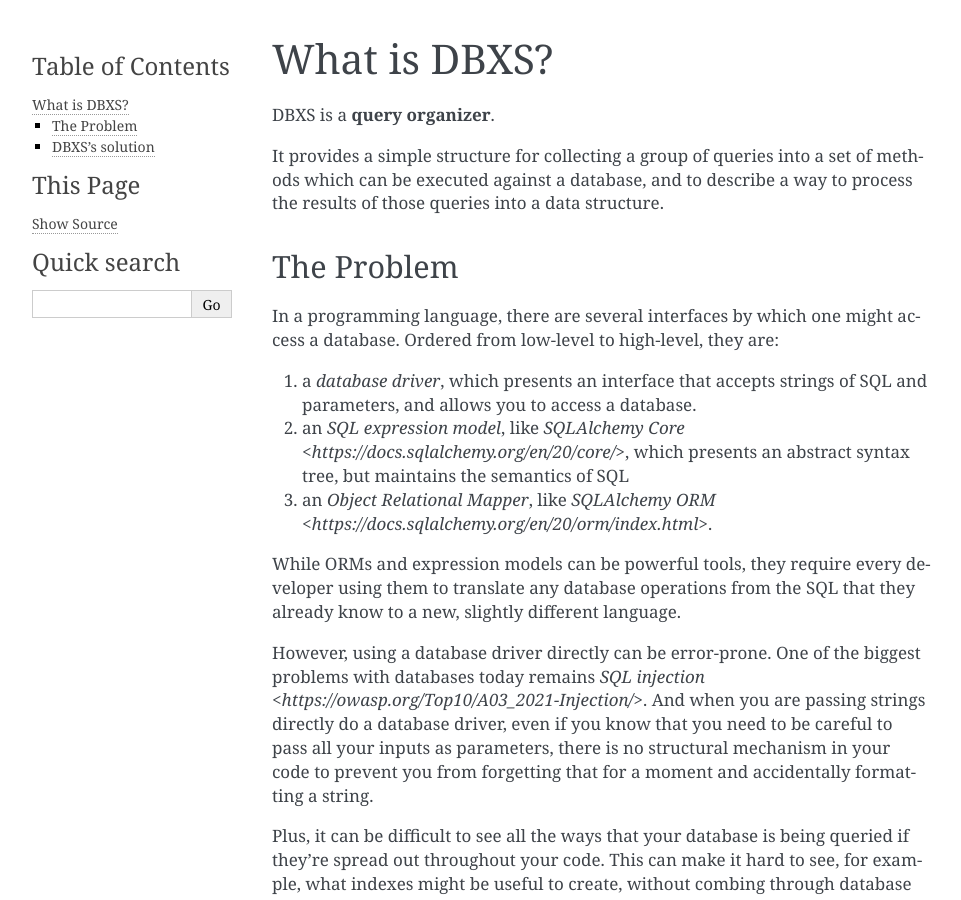
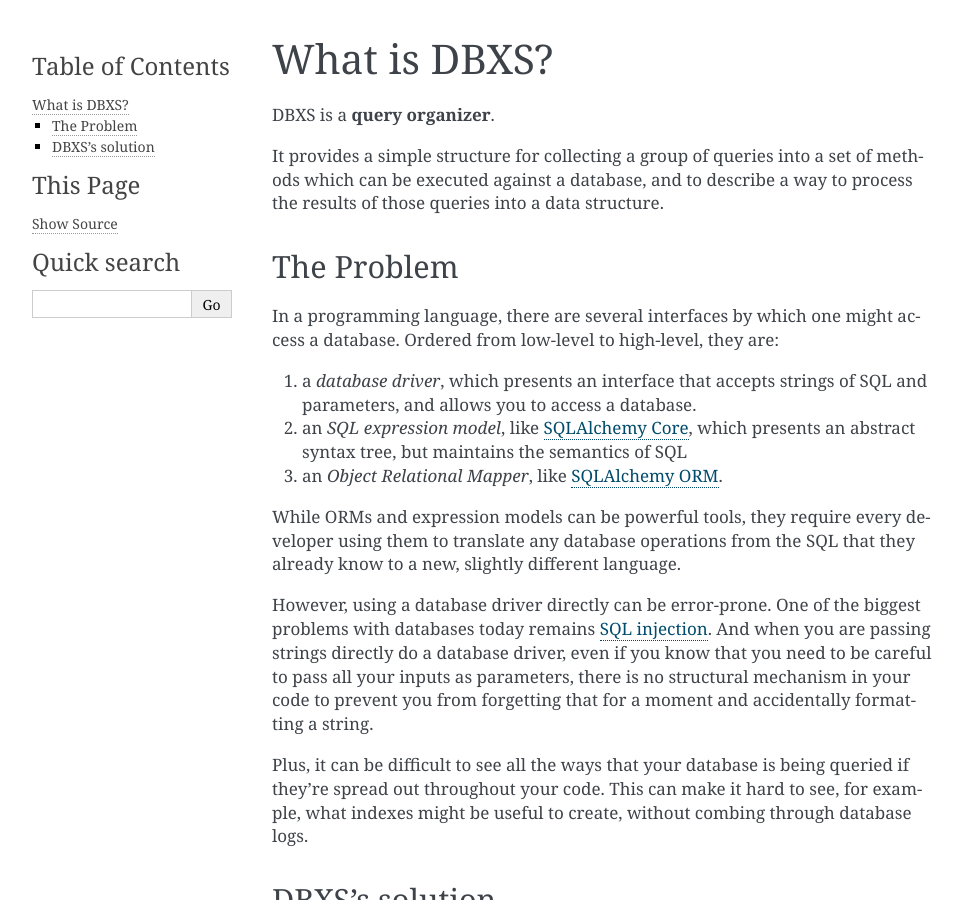
Before and after one commit to glyph/DBXS, a Sphinx documentation site: the page built from docs/introduction.rst, in a window 1280 px wide and 900 px high. Shown: the whole window, without its empty margins (148-1109 px from the left). Built offline with Sphinx 7.4.7, drawn with Linux system fonts in a browser that asks for light colours.

Commit message:
sphinx syntax
This commit was sponsored by Sergio Bost, zts, Matt Campbell, and my
other patrons.  If you want to join them, you can support my work at
https://patreon.com/creatorglyph.

```diff
--- a/docs/introduction.rst
+++ b/docs/introduction.rst
@@ -18,11 +18,11 @@ access a database.  Ordered from low-level to high-level, they are:
    and parameters, and allows you to access a database.
 
 2. an *SQL expression model*, like `SQLAlchemy Core
-   <https://docs.sqlalchemy.org/en/20/core/>`, which presents an abstract
+   <https://docs.sqlalchemy.org/en/20/core/>`_, which presents an abstract
    syntax tree, but maintains the semantics of SQL
 
 3. an *Object Relational Mapper*, like `SQLAlchemy ORM
-   <https://docs.sqlalchemy.org/en/20/orm/index.html>`.
+   <https://docs.sqlalchemy.org/en/20/orm/index.html>`_.
 
 While ORMs and expression models can be powerful tools, they require every
 developer using them to translate any database operations from the SQL that
@@ -30,7 +30,7 @@ they already know to a new, slightly different language.
 
 However, using a database driver directly can be error-prone.  One of the
 biggest problems with databases today remains `SQL injection
-<https://owasp.org/Top10/A03_2021-Injection/>`.  And when you are passing
+<https://owasp.org/Top10/A03_2021-Injection/>`_.  And when you are passing
 strings directly do a database driver, even if you know that you need to be
 careful to pass all your inputs as parameters, there is no structural mechanism
 in your code to prevent you from forgetting that for a moment and accidentally
```
